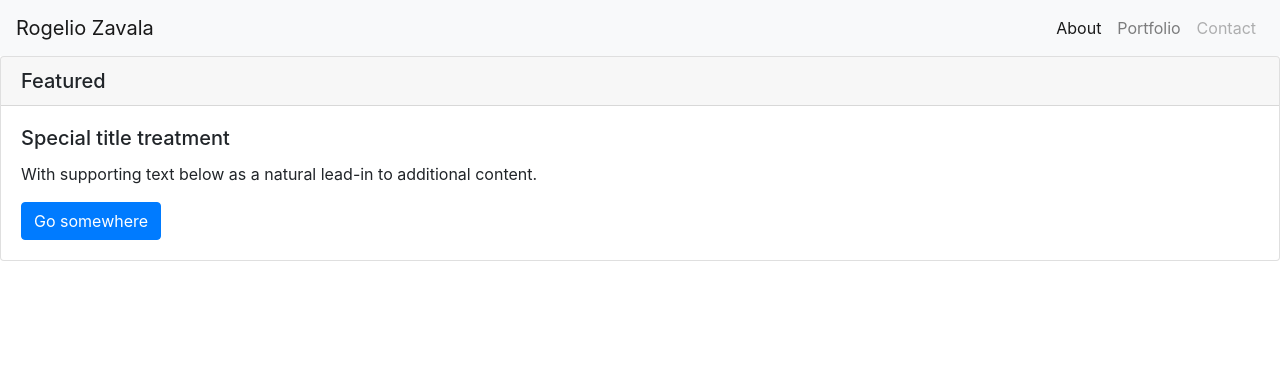
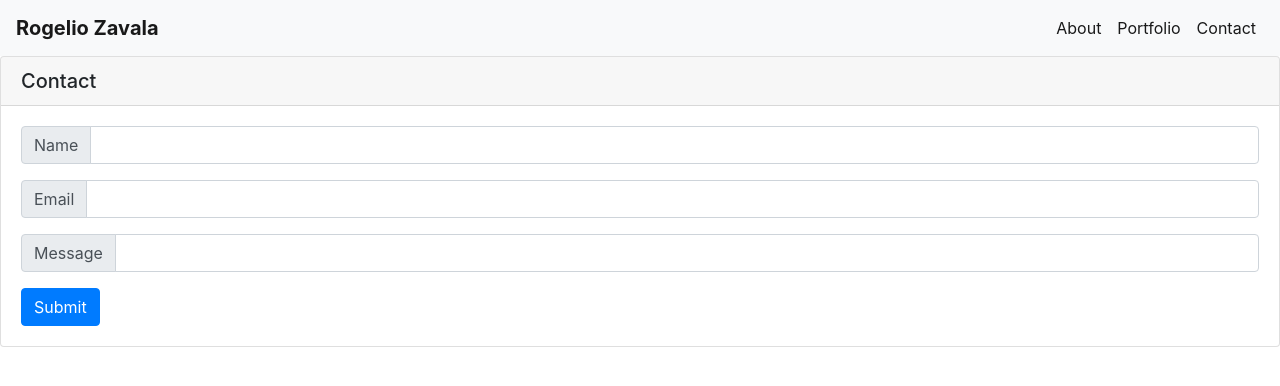
Before and after one commit to Rzavala414/Bootstrap-Portfolio, a plain HTML site: page contact.html in a window 1280 px wide. Drawn offline with nearby package versions, Linux system fonts and the light colour scheme.

Commit message:
added nav bar to inex.html aand portfolio.html; added user imput bars in contact.html

```diff
--- a/contact.html
+++ b/contact.html
@@ -14,38 +14,64 @@
 <body>
     <!-- Nav Bar Code from bootstrap -->
     <nav class="navbar navbar-expand-lg navbar-light bg-light justify-content-between">
-        <a class="navbar-brand" href="#"><stron>Rogelio Zavala</strong></a>
+        <a class="navbar-brand" href="#"><strong>Rogelio Zavala</strong></a>
         <button class="navbar-toggler" type="button" data-toggle="collapse" data-target="#navbarSupportedContent"
             aria-controls="navbarSupportedContent" aria-expanded="false" aria-label="Toggle navigation">
             <span class="navbar-toggler-icon"></span>
         </button>
-        <!-- Collapse bar -->
-        <div class="collapse navbar-collapse justify-content-end my-styling-class" id="navbarSupportedContent">
+        <!-- Three  menu items -->
+        <div class="collapse navbar-collapse justify-content-end test" id="navbarSupportedContent">
             <ul class="navbar-nav">
                 <li class="nav-item active">
-                    <a class="nav-link" href="#">About <span class="sr-only">(current)</span></a>
+                    <a class="nav-link" href="index.html">About <span class="sr-only">(current)</span></a>
                 </li>
-                <li class="nav-item">
-                    <a class="nav-link" href="#">Portfolio</a>
+                <li class="nav-item active">
+                    <a class="nav-link" href="portfolio.html">Portfolio <span class="sr-only">(current)</span></a>
                 </li>
-                <li class="nav-item dropdown">
+                <li class="nav-item active">
+                    <a class="nav-link" href="#">Contact <span class="sr-only">(current)</span></a>
+                </li>
 
-                </li>
-                <li class="nav-item">
-                    <a class="nav-link disabled" href="#" tabindex="-1" aria-disabled="true">Contact</a>
-                </li>
             </ul>
         </div>
     </nav>
+    <!-- Card content -->
+    <div class="card">
+        <h5 class="card-header">Contact</h5>
+        <div class="card-body">
+            <!-- User Input Name -->
 
-    <div class="card">
-  <h5 class="card-header">Featured</h5>
-  <div class="card-body">
-    <h5 class="card-title">Special title treatment</h5>
-    <p class="card-text">With supporting text below as a natural lead-in to additional content.</p>
-    <a href="#" class="btn btn-primary">Go somewhere</a>
-  </div>
-</div>
+            <div class="input-group mb-3">
+                <div class="input-group-prepend">
+                    <span class="input-group-text" id="inputGroup-sizing-default">Name</span>
+                </div>
+                <input type="text" class="form-control" aria-label="Default"
+                    aria-describedby="inputGroup-sizing-default">
+
+            </div>
+            <!-- User Input Email -->
+            <div class="input-group mb-3">
+                    <div class="input-group-prepend">
+                        <span class="input-group-text" id="inputGroup-sizing-default">Email</span>
+                    </div>
+                    <input type="text" class="form-control" aria-label="Default"
+                        aria-describedby="inputGroup-sizing-default">
+
+                </div>
+                <!-- User Input message -->
+                <div class="input-group mb-3">
+                        <div class="input-group-prepend">
+                            <span class="input-group-text" id="inputGroup-sizing-default">Message</span>
+                        </div>
+                        <input type="text" class="form-control" aria-label="Default"
+                            aria-describedby="inputGroup-sizing-default">
+
+                    </div>
+            <a href="#" class="btn btn-primary">Submit</a>
+        </div>
+
+
+    </div>
 
 
     <!-- JavaScript code from Bootstrap -->
@@ -59,5 +85,3 @@
         integrity="sha384-JjSmVgyd0p3pXB1rRibZUAYoIIy6OrQ6VrjIEaFf/nJGzIxFDsf4x0xIM+B07jRM"
         crossorigin="anonymous"></script>
 </body>
-
-</html>
```
Also changed, not shown: index.html (+54 -0 lines), portfolio.html (+50 -0 lines).
